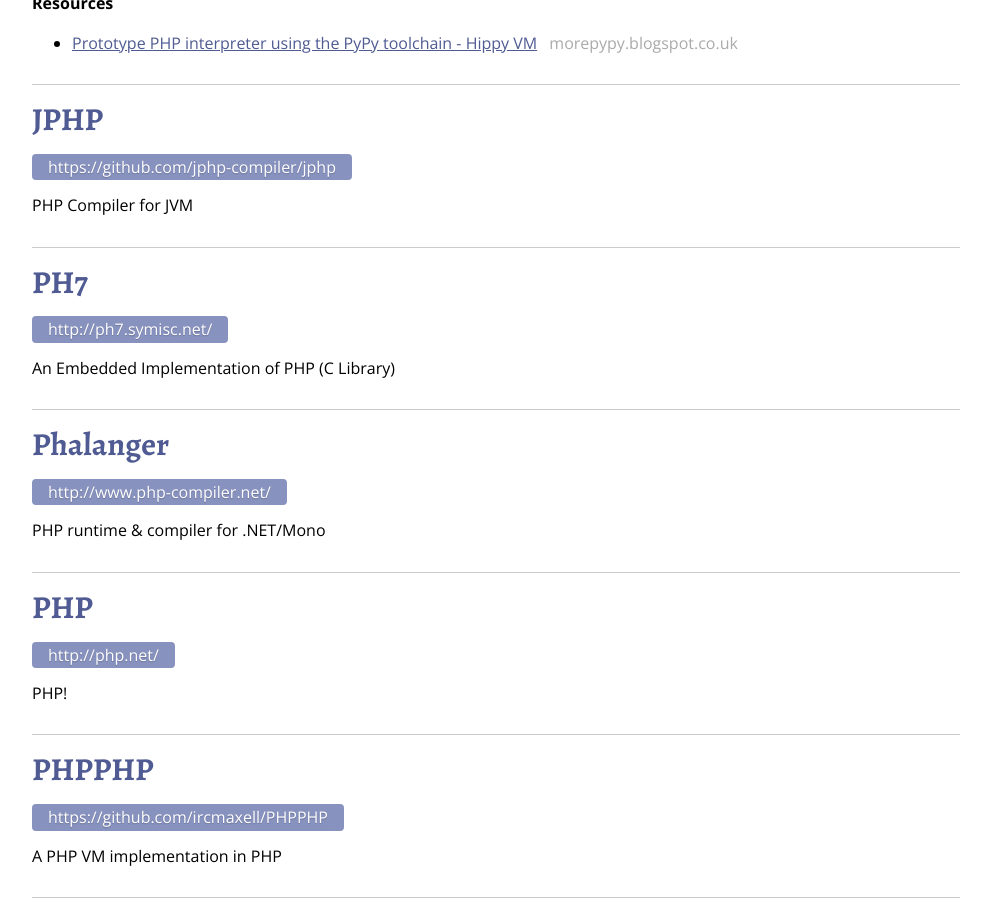
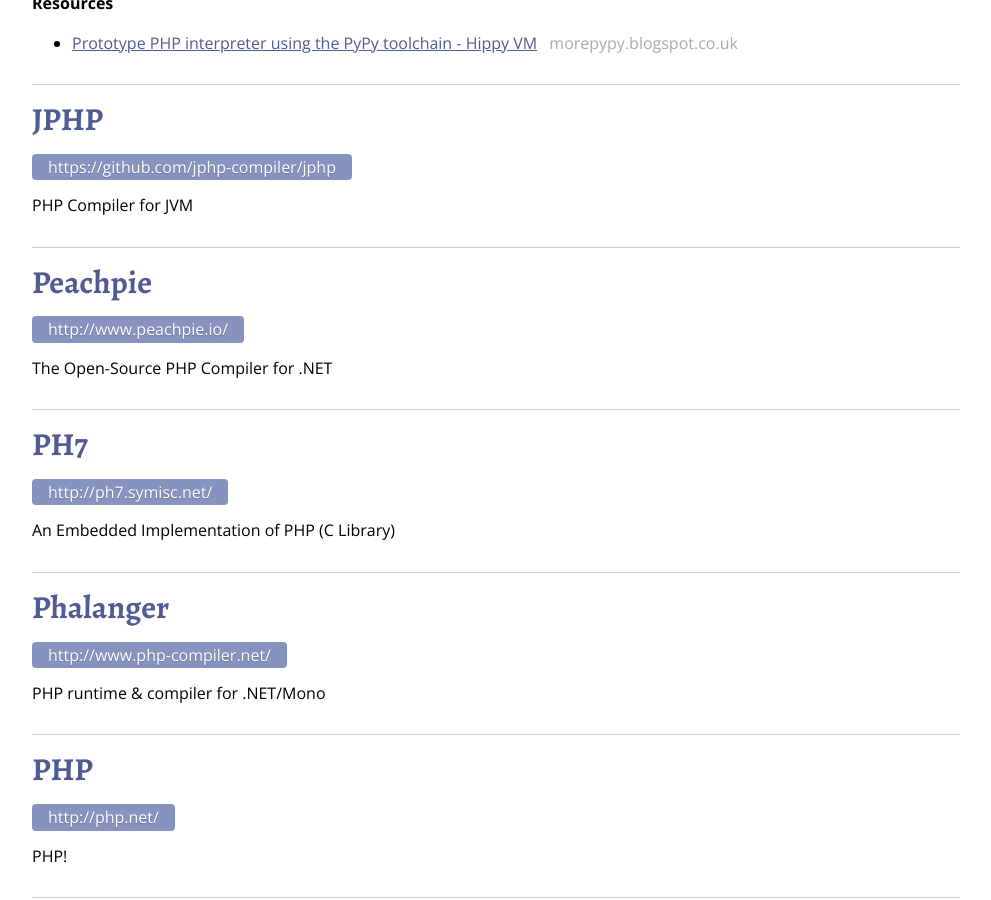
Before and after one commit to salathe/phps.io, a Jekyll site: the page built from index.html, in a window 1280 px wide and 900 px high, scrolled down 398 px. Shown: the whole window, without its empty margins (144-1135 px from the left). Built offline with Jekyll 4.4.1, drawn with Linux system fonts in a browser that asks for light colours; nearby versions of some CDN libraries.

Commit message:
Added Peachpie

```diff
--- a/_data/projects.yml
+++ b/_data/projects.yml
@@ -15,6 +15,11 @@
     name: JPHP
     url: https://github.com/jphp-compiler/jphp
     summary: "PHP Compiler for JVM"
+
+peachpie:
+    name: Peachpie
+    url: http://www.peachpie.io/
+    summary: "The Open-Source PHP Compiler for .NET"
 
 ph7:
     name: PH7
```
